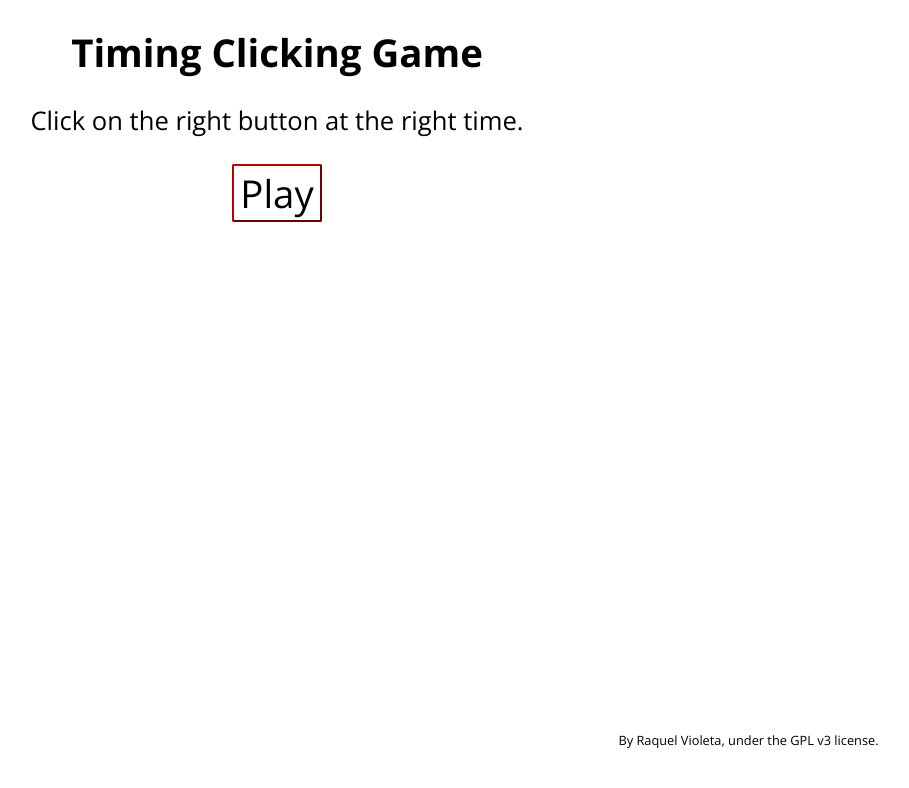
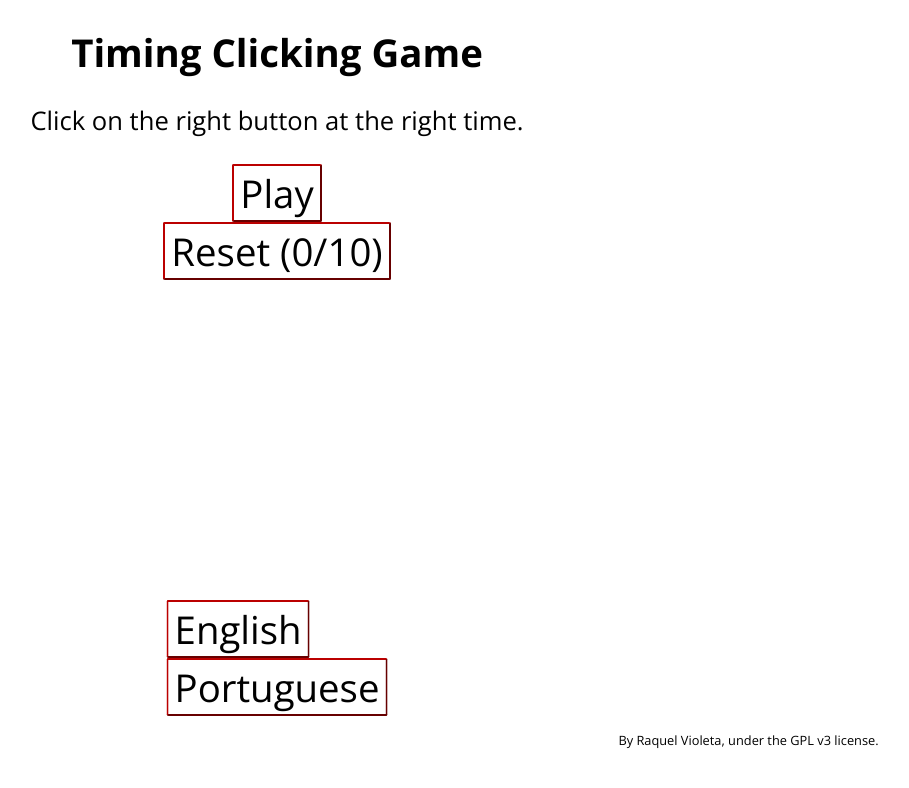
Before and after one commit to rachelviolet/rachelviolet.github.io, a plain HTML site: page games/timing-clicking-game/main.html in a window 1280 px wide. Shown: the whole page, without its empty margins (363-1272 px from the left). Drawn offline with Linux system fonts and the light colour scheme.

Commit message:
Semi-final version. Sounds are still missing.

```diff
--- a/games/timing-clicking-game/css/main.css
+++ b/games/timing-clicking-game/css/main.css
@@ -17,11 +17,11 @@ button:active {
 }
 #title {font-size: 3vw;}
 #subtitle {font-size: 2vw;}
-#title, #subtitle, #play {
+#title, #subtitle, #play, #reset {
     display: block;
     text-align: center;
 }
-#play {
+#play, #reset {
     margin: auto;
 }
 #author {
@@ -30,6 +30,15 @@ button:active {
     right: 3vw;
     font-size: 1vw;
 }
+#languages-div {
+    position: absolute;
+    width: auto;
+    height: auto;
+    bottom: 2vw;
+    left: 50%;
+    transform: translate(-50%, -50%);
+}
+#languages-div * {display: block;}
 
 
 #game {display: none;}
--- a/games/timing-clicking-game/js/main.js
+++ b/games/timing-clicking-game/js/main.js
@@ -4,6 +4,7 @@ const Languages = {
     english: {
         subtitle: "Click on the right button at the right time.",
         pause: "Stop",
+        reset: `Reset (${resetProgress}/10)`,
         left: "Left",
         right: "Right",
         keys: "Keys= (A); (Left Arrow);(D); (Right Arrow)\r\nYou can also use the mouse's left/right button on the circle."
@@ -11,9 +12,14 @@ const Languages = {
     portuguese: {
         subtitle: "Clique no botão certo no momento certo.",
         pause: "Parar",
+        reset: `Reiniciar (${resetProgress}/10)`,
         left: "Esquerda",
         right: "Direita",
         keys: "Teclas= (A); (Seta Esquerda);(D); (Seta Direita)\r\nVocê também pode usar o clique esquerdo/direito do mouse no círculo."
+    },
+    updateLanguage: function() {
+        this.english.reset = `Reset (${resetProgress}/10)`;
+        this.portuguese.reset = `Reiniciar (${resetProgress}/10)`;
     }
 }
 
@@ -22,7 +28,8 @@ var version = "1.0";
 var language = localStorage.getItem("tmclkgam-lang");
 var requiredClick;
 var registeredClick = undefined;
-var clickStage;
+var clickStage = 0;
+var resetProgress = 0;
 var clickedAlready;
 var count;
 var ongoingGame;
@@ -31,7 +38,11 @@ function widgetSwitch(screenToHide, screenToShow) {
     document.getElementById(screenToHide).style.display = "none";
     document.getElementById(screenToShow).style.display = "inline";
 }
-function start(doStart) {
+function start() {
+    if (clickStage != 0) {
+        setTimeout(start, 200);
+        return;
+    }
     requiredClick = undefined;
     count = parseInt(localStorage.getItem("tmclkgam-count"));
     update(true);
@@ -41,6 +52,11 @@ function start(doStart) {
     ongoingGame = true;
     extraTime = [250, 500, 750, 1000, 1250];
     requestAClick();
+}
+function stopGame() {
+    ongoingGame = false;
+    widgetSwitch("game", "menu");
+    clearInterval(requestAClick.timeCount);
 }
 function update(resetBars) {
     if (resetBars) {
@@ -59,7 +75,16 @@ function update(resetBars) {
         document.getElementById("right-bar").style.background = `linear-gradient(to right, #f00 0%, #f00 ${clickStageCount}%, #00f 1%, #00f 100%`
         document.getElementById("left-bar").style.background = `linear-gradient(to right, #f00 0%, #f00 1%, #00f 1%, #00f 100%`
     }
-};
+}
+function resetGame() {
+    if (resetProgress >= 10) {
+        resetProgress = 0;
+        count = 0;
+        update(true);
+    }
+    else resetProgress++;
+    languageSetting();
+}
 function requestAClick() {
     console.log("Requesting a click...");
     if (requiredClick != undefined && ongoingGame == false) {
@@ -125,29 +150,33 @@ function clickMoment(sentClick) {
     }
     else {
         console.log("INCORRECT CLICK");
-        ongoingGame = false;
-        widgetSwitch("game", "menu");
+        stopGame();
     }
     console.log("Undoing click requirement.");
     clearInterval(requestAClick.timeCount);
     requiredClick == undefined;
 }
-function languageSwitch() {
-
+function languageSwitch(setLanguage) {
+    language = setLanguage;
+    localStorage.setItem("tmclkgam-lang", language);
+    languageSetting();
 };
 function languageSetting() {
+    Languages.updateLanguage();
     switch(language) {
-        case "english":
+        case "eng":
         default:
             document.getElementById("subtitle").textContent = Languages.english.subtitle;
             document.getElementById("pause").textContent = Languages.english.pause;
+            document.getElementById("reset").textContent = Languages.english.reset;
             document.getElementById("l-click").textContent = Languages.english.left;
             document.getElementById("r-click").textContent = Languages.english.right;
             document.getElementById("keys").textContent = Languages.english.keys;
             break;
-        case "portuguese":
+        case "por":
             document.getElementById("subtitle").textContent = Languages.portuguese.subtitle;
             document.getElementById("pause").textContent = Languages.portuguese.pause;
+            document.getElementById("reset").textContent = Languages.english.reset;
             document.getElementById("l-click").textContent = Languages.portuguese.left;
             document.getElementById("r-click").textContent = Languages.portuguese.right;
             document.getElementById("keys").textContent = Languages.portuguese.keys;
@@ -158,7 +187,7 @@ function safetyCheck() {
         count = 0;
     }
     if (language == null) {
-        language = "english";
+        language = "eng";
         localStorage.setItem("tmclkgam-lang", language);
     }
     languageSetting();
--- a/games/timing-clicking-game/main.html
+++ b/games/timing-clicking-game/main.html
@@ -12,11 +12,12 @@
             <h1 id="title">Timing Clicking Game</h1>
             <p id="subtitle">Loading... Please, check if JAVASCRIPT is activated &lpar;JS-OFF-OR-SLOW&rpar;</p>
             <button id="play" onclick="start()">Play</button>
+            <button id="reset" onclick="resetGame()">Reset</button>
             <p id="author">By Raquel Violeta, under the GPL v3 license.</p>
         </div>
         <div id="game">
             <p id="counting">0</p>
-            <button id="pause">Stop</button>
+            <button id="pause" onclick="stopGame()">Stop</button>
             <canvas id="click-point" onclick="clickMoment('left')" oncontextmenu="clickMoment('right')"></canvas>
             <div id="left-side">
                 <button id="l-click">Left</button>
@@ -28,5 +29,9 @@
             </div>
             <p id="keys">:D</p>
         </div>
+        <div id="languages-div">
+            <button id="eng" onclick="languageSwitch('eng')">English</button>
+            <button id="por" onclick="languageSwitch('por')">Portuguese</button>
+        </div>
     </body>
 </html>
```
